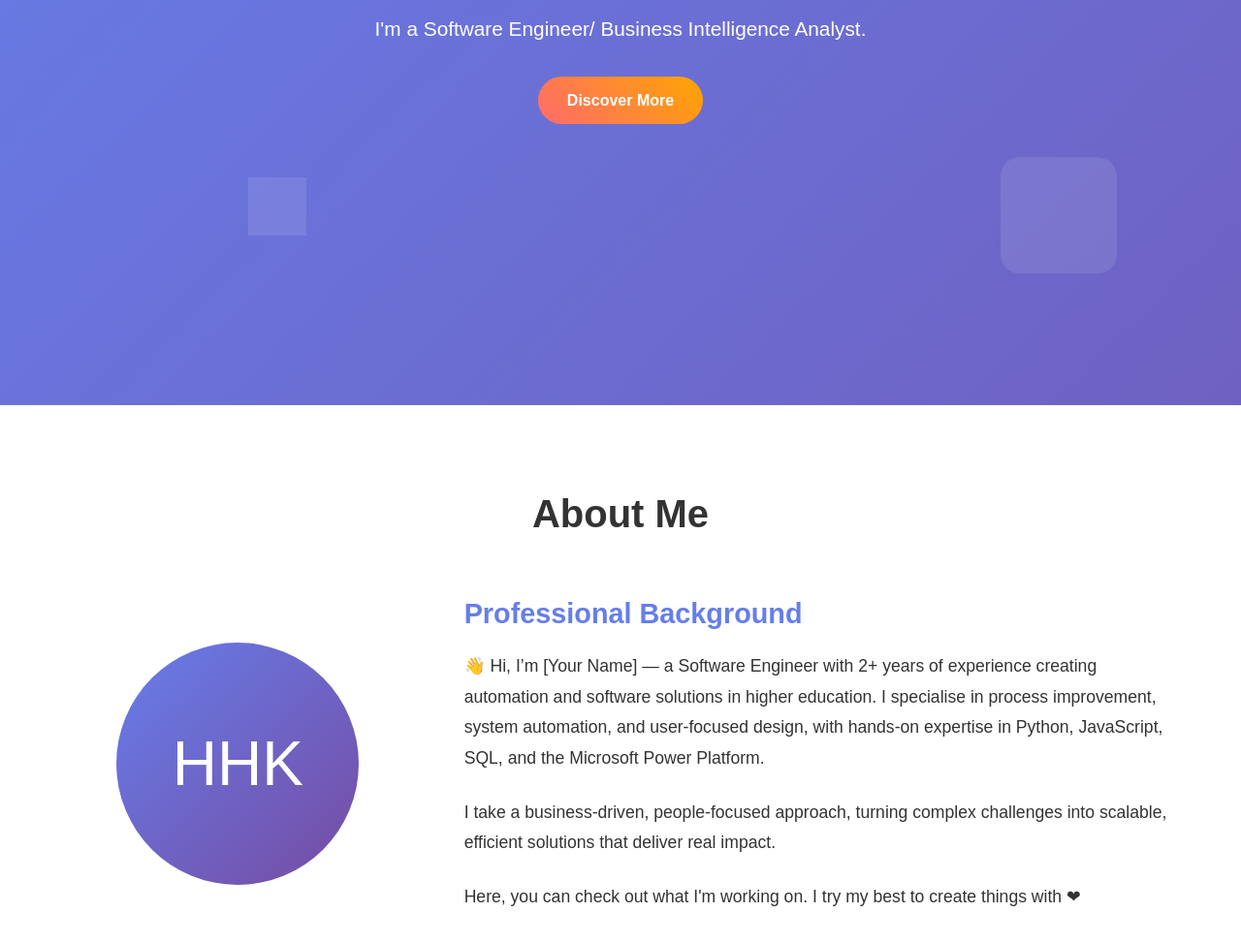
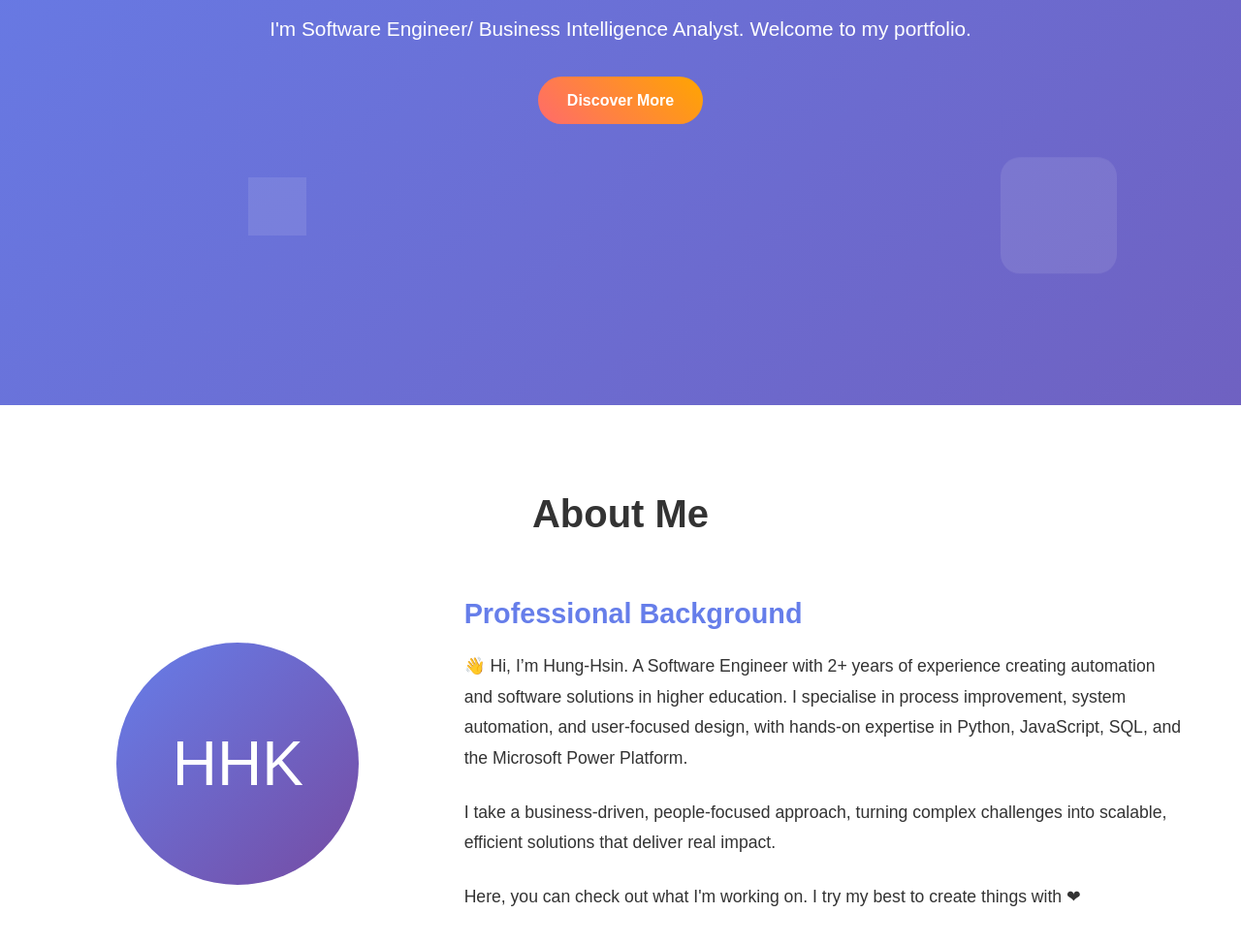
Before and after one commit to hunghsinke/hunghsinke.github.io, a plain HTML site: page index.html in a window 1280 px wide. Shown: the part 382-1356 px from the top of the page at 97% size. Drawn offline with Linux system fonts and the light colour scheme.

Commit message:
Update personal introduction in index.html
Add my name and personal introduction.

```diff
--- a/index.html
+++ b/index.html
@@ -410,7 +410,7 @@
         </div>
         <div class="hero-content">
             <h1>Hi I'm HHK!</h1>
-            <p>I'm a Software Engineer/ Business Intelligence Analyst.</p>
+            <p>I'm Software Engineer/ Business Intelligence Analyst. Welcome to my portfolio.</p>
             <a href="#about" class="cta-button">Discover More</a>
         </div>
     </section>
@@ -424,7 +424,7 @@
                 </div>
                 <div class="about-text">
                     <h3>Professional Background</h3>
-                    <p>👋 Hi, I’m [Your Name] — a Software Engineer with 2+ years of experience creating automation and software solutions in higher education. I specialise in process improvement, system automation, and user-focused design, with hands-on expertise in Python, JavaScript, SQL, and the Microsoft Power Platform.</p>
+                    <p>👋 Hi, I’m Hung-Hsin. A Software Engineer with 2+ years of experience creating automation and software solutions in higher education. I specialise in process improvement, system automation, and user-focused design, with hands-on expertise in Python, JavaScript, SQL, and the Microsoft Power Platform.</p>
                     <p>I take a business-driven, people-focused approach, turning complex challenges into scalable, efficient solutions that deliver real impact.</p>
                     <p>Here, you can check out what I'm working on. I try my best to create things with ❤</p>
                 </div>
```
